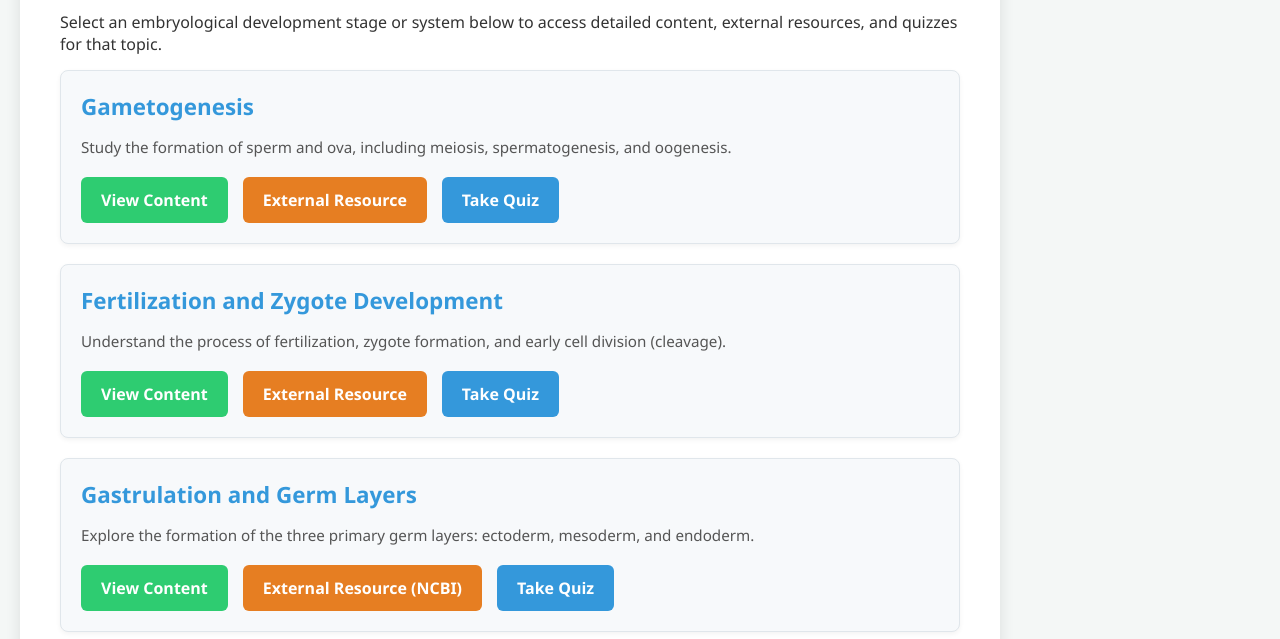
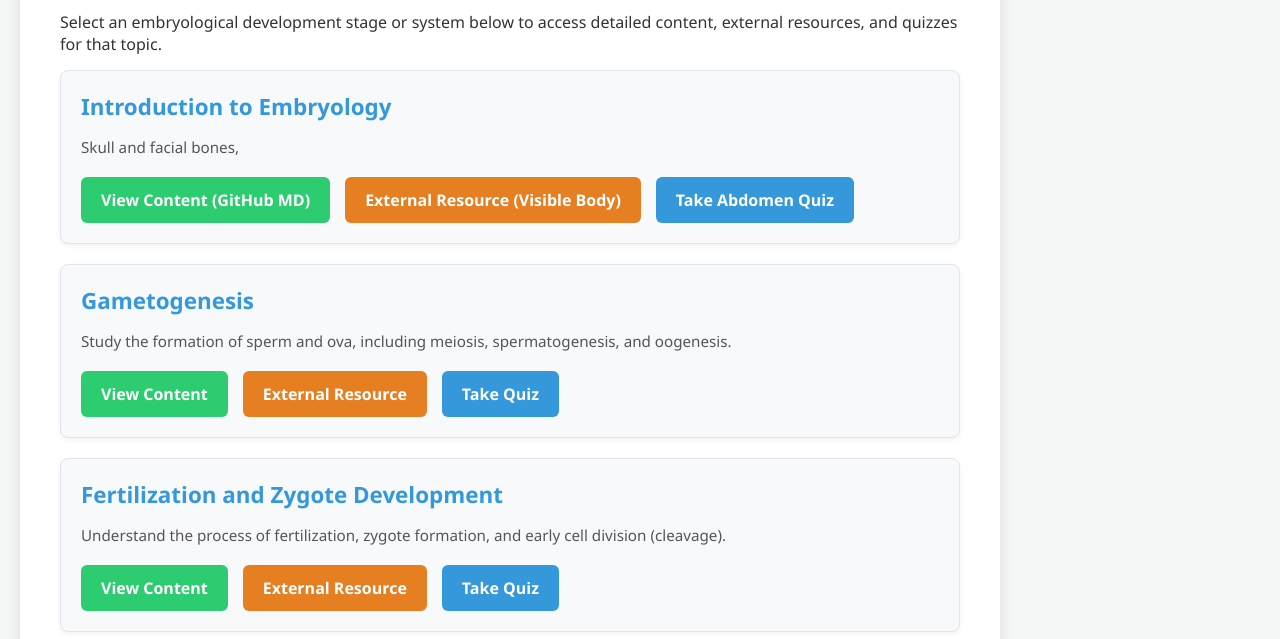
Before and after one commit to Thadrox/Medical-Website, a plain HTML site: page embryology-topics.html in a window 1280 px wide. Shown: the part 161-800 px from the top of the page. Drawn offline with Linux system fonts and the light colour scheme.

Commit message:
Update embryology-topics.html added introduction to embryology topic
Update embryology-topics.html added introduction to embryology topic

```diff
--- a/embryology-topics.html
+++ b/embryology-topics.html
@@ -126,6 +126,16 @@
     <h1>Embryology: Specific Topics</h1>
     <p>Select an embryological development stage or system below to access detailed content, external resources, and quizzes for that topic.</p>
 
+     <div class="sub-sub-category">
+            <h3>Introduction to Embryology</h3>
+            <p>Skull and facial bones, </p>
+            <div class="action-buttons">
+                <a href="https://github.com/YourUsername/my-content-repo/blob/main/gross-anatomy/abdomen.md" target="_blank" class="content-link">View Content (GitHub MD)</a>
+                <a href="https://www.visiblebody.com/learn/anatomy/digestive-system/abdomen-and-pelvis" target="_blank" class="external-link">External Resource (Visible Body)</a>
+                <a href="https://yourusername.github.io/gross-anatomy-quizzes/abdomen-quiz.html" target="_blank" class="quiz-button">Take Abdomen Quiz</a>
+            </div>
+     </div>
+
     <div class="sub-sub-category">
       <h3>Gametogenesis</h3>
       <p>Study the formation of sperm and ova, including meiosis, spermatogenesis, and oogenesis.</p>
```
